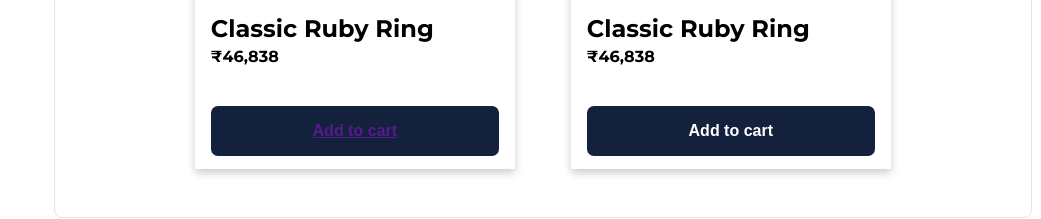
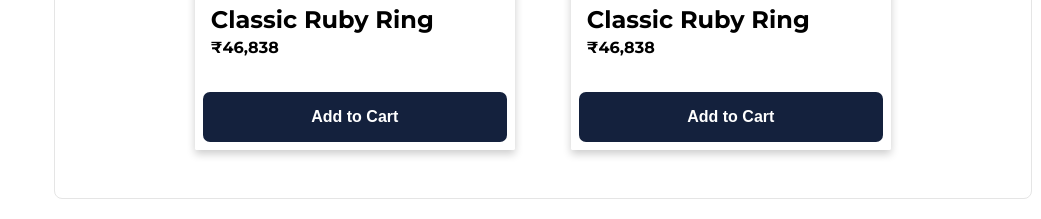
Before and after one commit to manojncsoni007/Aems-UI, a plain HTML site: page pages/docs.html in a window 1280 px wide. Shown: the part 8521-8740 px from the top of the page, without its empty margins (239-1280 px from the left). Drawn offline with Linux system fonts and the light colour scheme.

Commit message:
style:card component style changed

```diff
--- a/Components/cards/card.css
+++ b/Components/cards/card.css
@@ -45,9 +45,9 @@ img {
 .card-footer button {
     background-color: var(--blue);
     padding: 1rem;
-    margin: 0.8rem 1rem ;
+    margin: 0.5rem;
     border-radius: 7px;
-    width: 90%;
+    width: 100%;
     border: none;
     text-decoration: none;
     font-size: medium;
--- a/pages/docs.html
+++ b/pages/docs.html
@@ -289,7 +289,7 @@
                             <h5>₹46,838</h5>
                         </div>
                         <div class="card-footer">
-                            <button><a href=""><b>Add to cart</b></a></button>
+                            <button><b>Add to Cart</b></button>
                         </div>
                     </div>
                 </div>
@@ -330,7 +330,7 @@
                             <h5>₹46,838</h5>
                         </div>
                         <div class="card-footer">
-                            <button><a href=""><b>Add to cart</b></a> </button>
+                            <button><b>Add to Cart</b></button>
                         </div>
                     </div>
                     <!-- card with dismiss -->
@@ -344,7 +344,7 @@
                             <h5>₹46,838</h5>
                         </div>
                         <div class="card-footer">
-                            <button><b>Add to cart</b></button>
+                            <button><b>Add to Cart</b></button>
                         </div>
                     </div>
                 </div>
@@ -366,7 +366,7 @@
                                 <h5>₹46,838</h5>
                             </div>
                             <div class="card-footer">
-                                <button><a href=""><b>Add to cart</b></a> </button>
+                                <button><b>Add to cart</b></button>
                             </div>
                         </div>
                         <div class="overlay flex-center">Out of stock</div>
```
